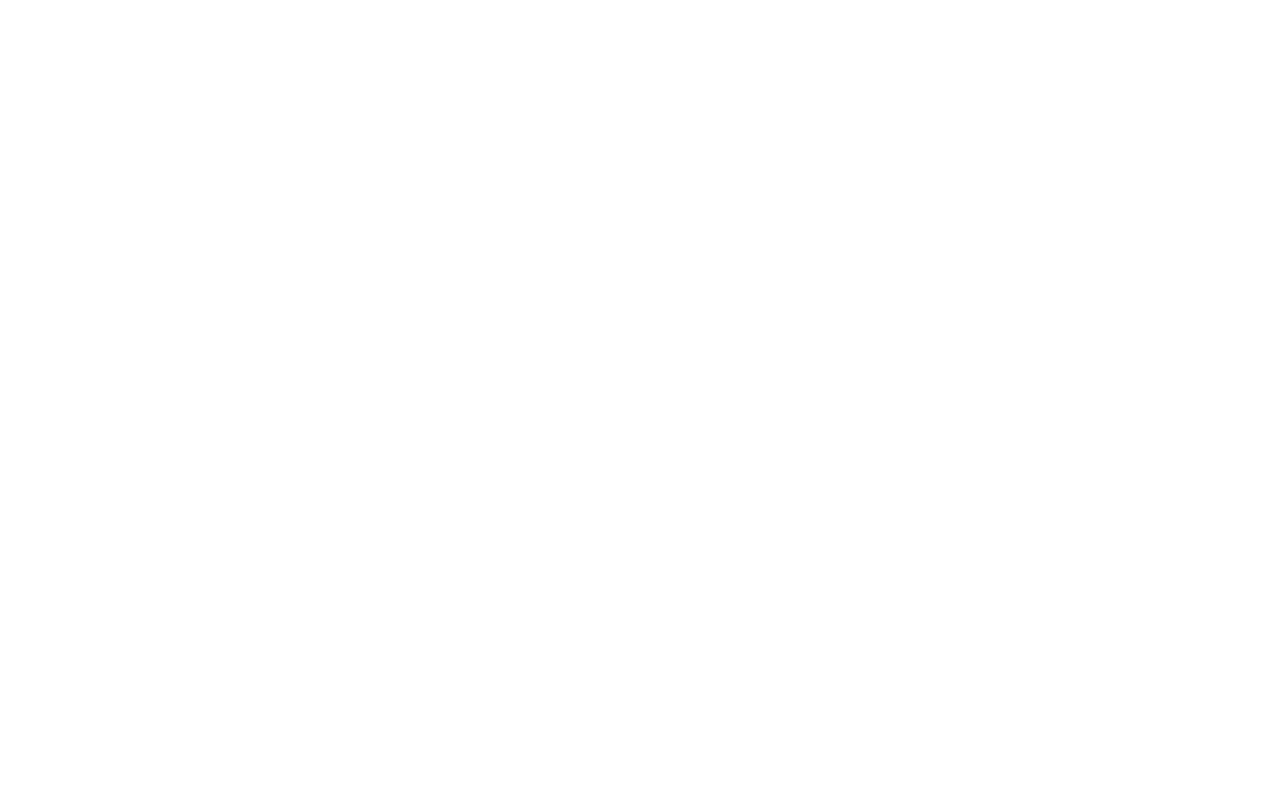
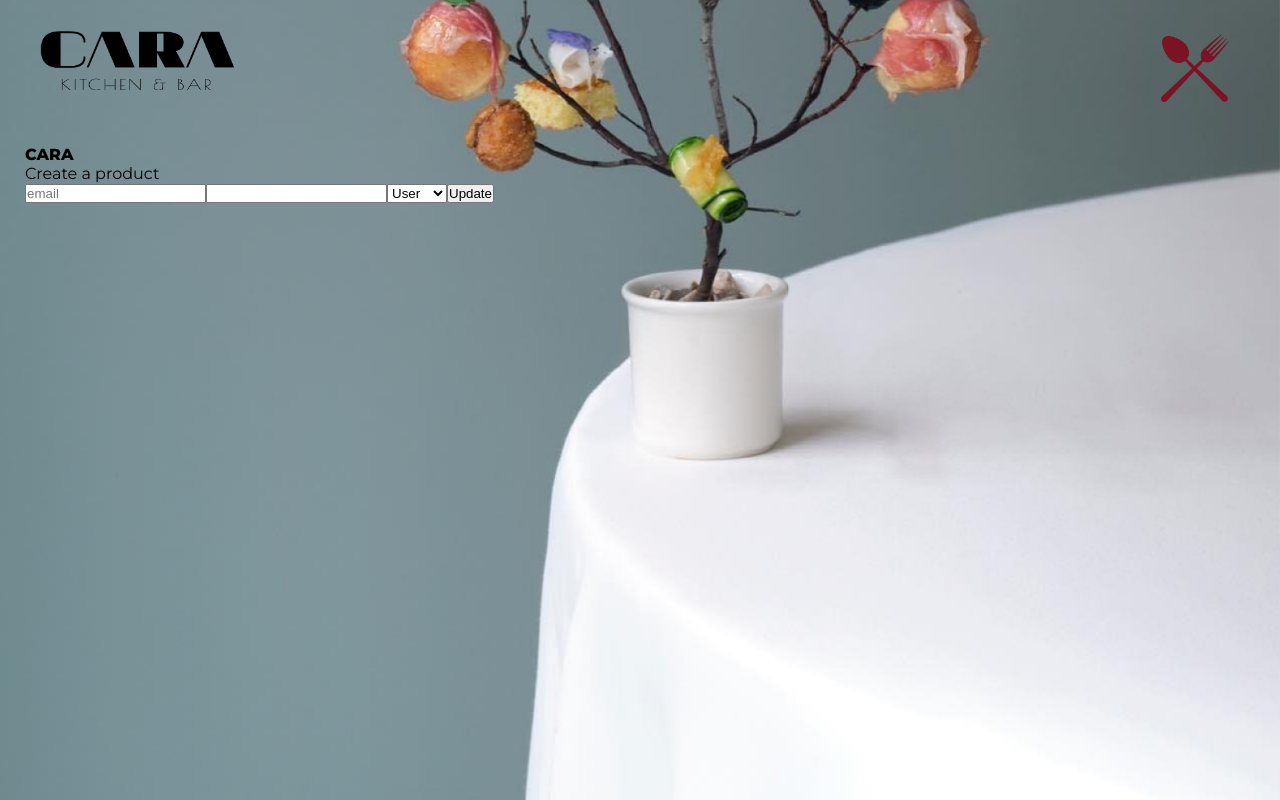
Before and after one commit to prisalvarado18/gh-react-vite, a React (Vite) app: page /gh-react-vite/profile in a window 1280 px wide. Before the commit this address had no page. Built offline with nearby package versions, Linux system fonts and the light colour scheme; no server answers.

Commit message:
Added changes

```diff
--- a/src/App.jsx
+++ b/src/App.jsx
@@ -6,6 +6,7 @@
 import Users from './components/Users';
 import Orders from './components/Orders';
 import Products from './components/Products';
+import Profile from './components/Profile';
 
 function App() {
   /*const [count, setCount] = useState(0)*/
@@ -16,6 +17,7 @@
       <Route path="/gh-react-vite/users" element={<Users />} />
       <Route path="/gh-react-vite/orders" element={<Orders />} />
       <Route path="/gh-react-vite/products" element={<Products />} />
+      <Route path="/gh-react-vite/profile" element={<Profile />} />
     </Routes>
 
   )
--- /dev/null
+++ b/src/components/Profile.jsx
@@ -0,0 +1,103 @@
+import React, { useState, useEffect } from 'react';
+import Menu from './Menu';
+import axios from 'axios';
+import '../styles/Users.css';
+
+const Profile = () => {
+	const [user, setUser] = useState({
+    email: '',
+    password: '',
+    roles: ''
+  });
+
+	const [userObtained, setUserObtained] = useState(false);
+
+	useEffect(() => {
+    const userId = localStorage.getItem('userId');
+		const token = localStorage.getItem('token');
+		let headers = { Authorization: `Bearer ${token}` };
+
+		if (!userObtained) {
+			axios
+				.get(
+					`https://palvaradoristorante.onrender.com/users/${userId}`,
+					{ headers }
+				)
+				.then((response) => {
+					setUser(response.data);
+					setUserObtained(true);
+				})
+				.catch((error) => {
+					console.error(error);
+				});
+		}
+	}, []);
+
+
+	/* Update User*/
+
+	const [newData, setNewData] = useState({});
+
+	const handleUpdateChange = ({ target }) => {
+		const { name, value } = target;
+
+		if (name === 'roles') {
+			setNewData((prevState) => ({
+				...prevState,
+				roles: {
+					...prevState.roles,
+					admin: value === 'Admin',
+				},
+			}));
+		} else {
+			setNewData((prevState) => ({
+				...prevState,
+				[name]: value,
+			}));
+		}
+	};
+
+	const handleUpdate = (event) => {
+		event.preventDefault();
+   	const userId = localStorage.getItem('userId');
+		const token = localStorage.getItem('token');
+		let headers = { Authorization: `Bearer ${token}` };
+		const url = `https://palvaradoristorante.onrender.com/users/${userId}`;
+
+		axios
+			.put(url, newData, { headers })
+			.then((response) => {
+				console.log(response);
+			})
+			.catch((error) => {
+				console.log(error);
+			});
+	};
+
+	return (
+		<>
+			<Menu />
+			<section className="users-main">
+				<section className="users-body">
+					<section className="users-container">
+            <div className="title">
+            <h1>CARA</h1>
+            </div>
+            <p>Create a product</p>
+            <form className="body" onSubmit={(event)=> handleUpdate(event)}>
+              <input defaultValue={user.email} onChange={handleUpdateChange} type='text' placeholder='email' name='email'/>
+			        <input type='password' name='password' autoComplete='current-password'/>
+              <select defaultValue={user.roles?.admin ? 'Admin' : 'User'} onChange={handleUpdateChange} name='roles'>
+                <option value='User'>User</option>
+                <option value='Admin'>Admin</option>
+              </select>
+              <input type='submit' value='Update' className='create-product-button'/>
+            </form>
+          </section>
+				</section>
+			</section>
+		</>
+	);
+};
+
+export default Profile;
```
